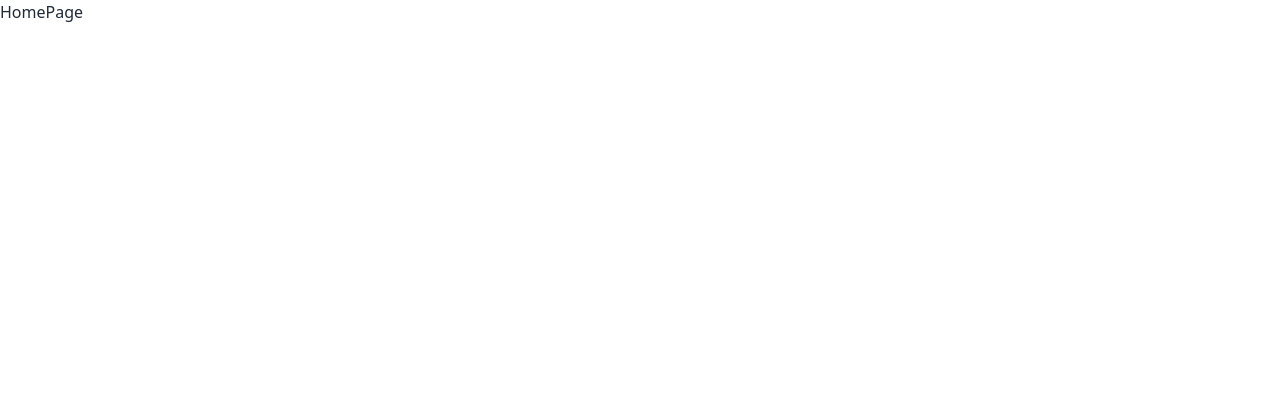
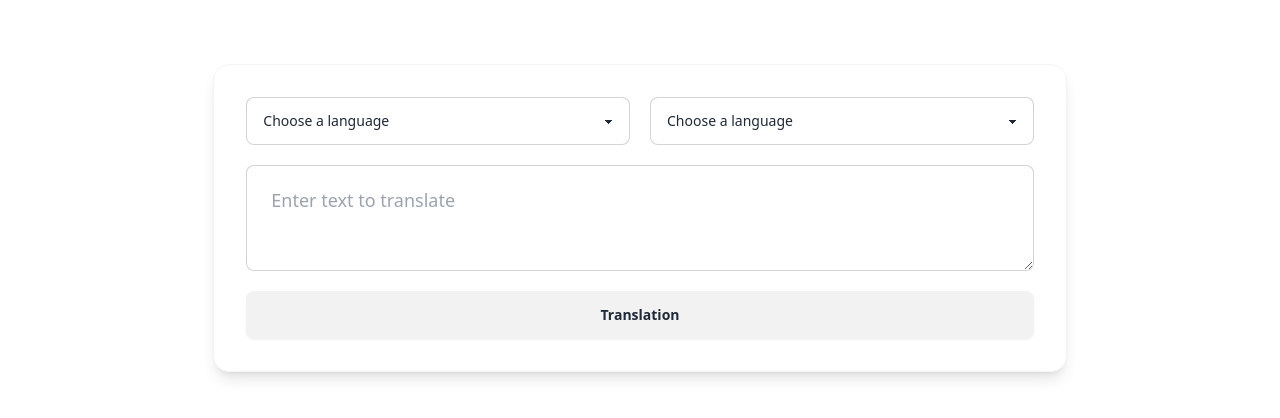
Before and after one commit to abbasejlali/translate-app, a React (Create React App) app: page / in a window 1280 px wide. Shown: the top 418 px of the page. Built offline with nearby package versions, Linux system fonts and the light colour scheme.

Commit message:
build html and css app

```diff
--- a/src/components/template/HomePage.js
+++ b/src/components/template/HomePage.js
@@ -1,7 +1,39 @@
 import React from "react";
 
-function HomePage(props) {
-  return <div>HomePage</div>;
+function HomePage() {
+  return (
+    <>
+      <div className="bg-white rounded-2xl shadow-lg p-8 w-8/12 mx-auto mt-16 border border-neutral-100  border-spacing-2 flex flex-col justify-start items-center  ">
+        <div className=" flex flex-row w-full justify-between items-center ">
+          <select className="select   select-bordered  w-2/4">
+            <option disabled selected>
+              Choose a language
+            </option>
+            <option>Homer</option>
+            <option>Marge</option>
+            <option>Bart</option>
+            <option>Lisa</option>
+            <option>Maggie</option>
+          </select>
+          <select className="select   select-bordered  w-2/4 ml-5">
+            <option disabled selected>
+              Choose a language
+            </option>
+            <option>Homer</option>
+            <option>Marge</option>
+            <option>Bart</option>
+            <option>Lisa</option>
+            <option>Maggie</option>
+          </select>
+        </div>
+        <textarea
+          placeholder="Enter text to translate"
+          className="textarea textarea-bordered textarea-lg w-full my-5 "
+        ></textarea>
+        <button className="btn btn-wide w-full">Translation</button>
+      </div>
+    </>
+  );
 }
 
 export default HomePage;
```
